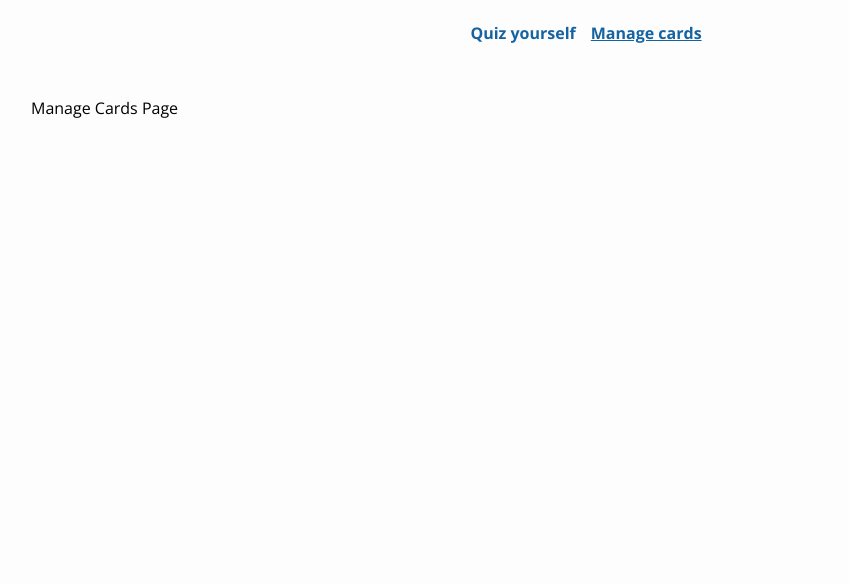
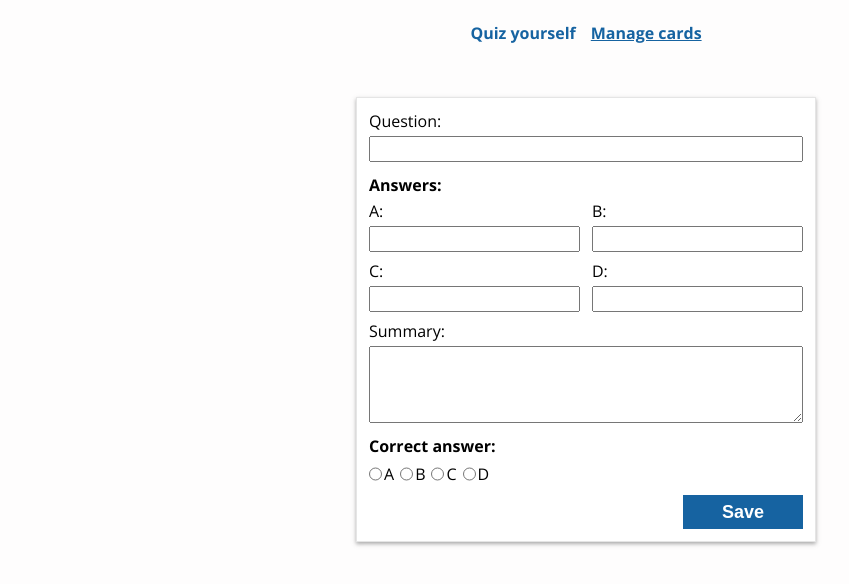
Before and after one commit to eladabramovich/flashcards-app, a React (Create React App) app: page /manage-cards in a window 1280 px wide. Shown: the top 584 px of the page, without its empty margins (54-903 px from the left). Built offline with nearby package versions, Linux system fonts and the light colour scheme.

Commit message:
Created add new flashcard form

```diff
--- /dev/null
+++ b/src/components/FlashCard/AddFlashCardForm/AddFlashCardForm.module.css
@@ -0,0 +1,93 @@
+#addCardForm {
+  max-width: 460px;
+  margin: 0 auto;
+  padding: 12px;
+  border: 1px solid #e5e5e5;
+  box-shadow: 0 2px 4px rgba(150, 150, 150, 0.8);
+  background-color: #ffffff;
+}
+
+.sectionTitle {
+  margin-top: 4px;
+  margin-bottom: 4px;
+}
+
+.formGroup {
+  display: flex;
+  flex-direction: column-reverse;
+}
+
+.formGroup input,
+.formGroup textarea {
+  margin-bottom: 8px;
+}
+
+.formGroup input {
+  height: 26px;
+}
+
+.formGroup label {
+  margin-bottom: 4px;
+}
+
+.formGroup.radioGroup {
+  flex-direction: row;
+  align-items: center;
+}
+
+.formGroup.radioGroup input,
+.formGroup.radioGroup label {
+  margin-bottom: 0;
+}
+
+.formGroup.radioGroup input {
+  margin-right: 2px;
+}
+
+.formGroup.radioGroup label:not(:last-of-type) {
+  margin-right: 6px;
+}
+
+.gridGroup {
+  display: grid;
+  grid-template-columns: repeat(2, 1fr);
+  column-gap: 12px;
+}
+
+.error {
+  margin: 8px 0 16px;
+  text-align: center;
+  color: #e21d1d;
+}
+
+.btnCont {
+  display: flex;
+  margin-top: 8px;
+  justify-content: flex-end;
+}
+
+.submitBtn {
+  width: 120px;
+  height: 34px;
+  background-color: var(--primary-color);
+  border: 1px solid var(--primary-color);
+  color: #ffffff;
+  font-weight: 700;
+  font-size: 18px;
+}
+
+@media screen and (max-width: 500px) {
+  #addCardForm {
+    max-width: 350px;
+  }
+
+  .gridGroup {
+    grid-template-columns: 1fr;
+  }
+}
+
+@media screen and (max-width: 400px) {
+  #addCardForm {
+    max-width: 280px;
+  }
+}
--- /dev/null
+++ b/src/components/FlashCard/AddFlashCardForm/AddFlashCardForm.tsx
@@ -0,0 +1,152 @@
+import React, { useState } from 'react';
+
+import styles from './AddFlashCardForm.module.css';
+
+interface AnswersValues {
+  a: string;
+  b: string;
+  c: string;
+  d: string;
+  [key: string]: any;
+}
+
+const AddFlashCardForm = () => {
+  const [question, setQuestion] = useState('');
+  const [answers, setAnswers] = useState<AnswersValues>({
+    a: '',
+    b: '',
+    c: '',
+    d: '',
+  });
+  const [summary, setSummary] = useState('');
+  const [correctAnswer, setCorrectAnswer] = useState('');
+  const [errorMessage, setErrorMessage] = useState('');
+
+  const checkErrors = (): string => {
+    setErrorMessage('');
+    for (let key in answers) {
+      if (answers[key] === '') {
+        return 'Please fill all the fields';
+      }
+    }
+    if (!question || !summary) {
+      return 'Please fill all the fields';
+    }
+    if (!correctAnswer) {
+      return 'Please choose the corrct answer';
+    }
+    return '';
+  };
+
+  const onSubmit = (e: React.MouseEvent<HTMLFormElement>) => {
+    e.preventDefault();
+    const error = checkErrors();
+    if (error !== '') {
+      setErrorMessage(error);
+      return;
+    }
+    console.log('hellp');
+  };
+  return (
+    <form
+      onSubmit={(e: React.MouseEvent<HTMLFormElement>) => onSubmit(e)}
+      id={styles.addCardForm}
+      noValidate
+    >
+      <div className={styles.formGroup}>
+        <input
+          type="text"
+          id="question"
+          onBlur={(e) => setQuestion(e.target.value)}
+        />
+        <label htmlFor="question">Question:</label>
+      </div>
+      <h4 className={styles.sectionTitle}>Answers:</h4>
+      <div className={styles.gridGroup}>
+        <div className={styles.formGroup}>
+          <input
+            type="text"
+            id="answer-a"
+            onBlur={(e) => setAnswers((cur) => ({ ...cur, a: e.target.value }))}
+          />
+          <label htmlFor="answer-a">A:</label>
+        </div>
+        <div className={styles.formGroup}>
+          <input
+            type="text"
+            id="answer-b"
+            onBlur={(e) => setAnswers((cur) => ({ ...cur, b: e.target.value }))}
+          />
+          <label htmlFor="answer-b">B:</label>
+        </div>
+        <div className={styles.formGroup}>
+          <input
+            type="text"
+            id="answer-c"
+            onBlur={(e) => setAnswers((cur) => ({ ...cur, c: e.target.value }))}
+          />
+          <label htmlFor="answer-c">C:</label>
+        </div>
+        <div className={styles.formGroup}>
+          <input
+            type="text"
+            id="answer-d"
+            onBlur={(e) => setAnswers((cur) => ({ ...cur, d: e.target.value }))}
+          />
+          <label htmlFor="answer-d">D:</label>
+        </div>
+      </div>
+      <div className={styles.formGroup}>
+        <textarea
+          id="summary"
+          rows={5}
+          onBlur={(e) => setSummary(e.target.value)}
+        ></textarea>
+        <label htmlFor="summary">Summary:</label>
+      </div>
+      <h4 className={styles.sectionTitle}>Correct answer:</h4>
+      <div className={`${styles.formGroup} ${styles.radioGroup}`}>
+        <input
+          type="radio"
+          id="correct-answer"
+          value="a"
+          name="correct_answer"
+          onChange={(e) => setCorrectAnswer(e.target.value)}
+        />
+        <label htmlFor="correct-answer">A</label>
+        <input
+          type="radio"
+          id="correct-answer"
+          value="b"
+          name="correct_answer"
+          onChange={(e) => setCorrectAnswer(e.target.value)}
+        />
+        <label htmlFor="correct-answer">B</label>
+        <input
+          type="radio"
+          id="correct-answer"
+          value="c"
+          name="correct_answer"
+          onChange={(e) => setCorrectAnswer(e.target.value)}
+        />
+        <label htmlFor="correct-answer">C</label>
+        <input
+          type="radio"
+          id="correct-answer"
+          value="d"
+          name="correct_answer"
+          onChange={(e) => setCorrectAnswer(e.target.value)}
+        />
+        <label htmlFor="correct-answer">D</label>
+      </div>
+      {errorMessage && <p className={styles.error}>{errorMessage}</p>}
+      <div className={styles.btnCont}>
+        <button type="submit" className={styles.submitBtn}>
+          Save
+        </button>
+      </div>
+    </form>
+  );
+};
+
+export default AddFlashCardForm;
--- a/src/pages/ManageCardsPage/ManageCardsPage.tsx
+++ b/src/pages/ManageCardsPage/ManageCardsPage.tsx
@@ -1,11 +1,14 @@
 import Container from '../../components/UI/Container/Container';
+import AddFlashCardForm from '../../components/FlashCard/AddFlashCardForm/AddFlashCardForm';
 
-// import styles from './ManageCardsPage.module.css';
+import styles from './ManageCardsPage.module.css';
 
 const ManageCardsPage = () => {
   return (
     <main>
-      <Container>Manage Cards Page</Container>
+      <Container>
+        <AddFlashCardForm />
+      </Container>
     </main>
   );
 };
```
